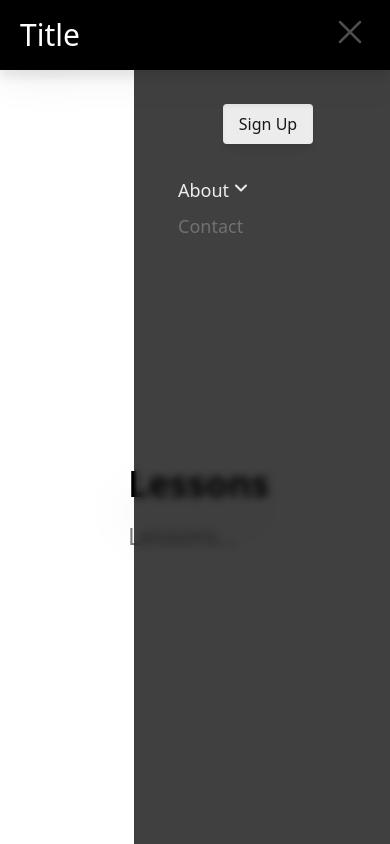
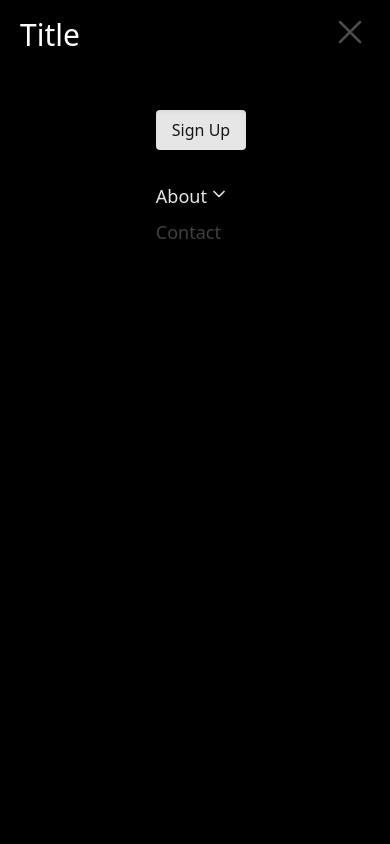
Before and after one commit to tannertanner1/pages-router, a Next.js app: page /about in a window 390 px wide. Both pictures are taken after a click on the button 350 px from the left and 32 px from the top of the page. Shown: the top 844 px of the page. Built offline with nearby package versions, Linux system fonts and the light colour scheme.

Commit message:
mobile fix

```diff
--- a/components/content.js
+++ b/components/content.js
@@ -1,26 +1,20 @@
-
 import { Element } from "react-scroll";
 import Link from "next/link";
 
 export default function Content() {
   const sections = [
-    { id: "lessons", text: "Lessons", content: "Lessons..." },
-    { id: "reviews", text: "Reviews", content: "Reviews..."},
-    { id: "policy", text: "Policy", content: "Policy..." },
+    { id: "lessons", h: "Lessons", p: "Lessons..." },
+    { id: "reviews", h: "Reviews", p: "Reviews..."},
+    { id: "policy", h: "Policy", p: "Policy..." },
   ];
 
   return (
     <div className="flex py-4">
       <div className="flex flex-col items-start w-full">
-        {sections.map(({ id, text, content }) => (
+        {sections.map(({ id, h, p }) => (
           <Element key={id} id={id} className="min-h-screen flex flex-col items-start justify-center w-full pl-32 lg:pl-52">
-            <h2 className="link text-main text-4xl font-bold mb-4">
-              <Link href={`/about#${id}`}>{text}</Link>
-            </h2>
-
-            <p className="text-main text-opacity-50 text-2xl">
-              {content}
-            </p>
+            <h2 className="link text-main text-4xl font-bold mb-4"><Link href={`/about#${id}`}>{h}</Link></h2>
+            <p className="text-main text-opacity-50 text-2xl">{p}</p>
           </Element>
         ))}
       </div>
--- a/components/drawer.js
+++ b/components/drawer.js
@@ -1,59 +1,53 @@
 import { useState } from "react";
 import Link from "next/link";
 
-export default function Drawer({ isDrawer }) {
-  const [isAccordion, setAccordion] = useState("");
+export default function Drawer({ handleDrawer }) {
+  const [isAccordion, setAccordion] = useState('');
 
-  const toggleAccordion = (accordion) => {
+  const handleAccordion = (accordion) => {
     setAccordion((prevAccordion) =>
-      prevAccordion === accordion ? "" : accordion
+      prevAccordion === accordion ? '' : accordion
     );
   };
 
   return (
-    <drawer className="sticky top-0 z-10">
-      {isDrawer && (
-        <div className="drawer fixed h-[calc(100vh-48px)] top-16 right-0 p-4 transition-transform w-64 z-40 backdrop-filter backdrop-blur-sm">
+    <drawer className="drawer flex justify-center top-0 p-4">
       <div className="py-4 px-4 overflow-y-auto">
         <div className="space-y-2 flex flex-col ml-3">
 
           <div className="flex justify-center mt-2 mb-6">
             <Link href="/sign-up">
-                  <button className="drawer-btn m-auto py-2 px-4">
-                    Sign Up
-                  </button>
+              <button className="drawer-btn m-auto py-2 px-4" onClick={handleDrawer}>Sign Up</button>
             </Link>
           </div>
 
-              <button className={`menu-btn text-lg flex flex-row ${isAccordion ? 'clicked' : ''}`} onClick={() => toggleAccordion("about")}>
+          <button className={`menu-btn text-lg flex flex-row ${isAccordion ? 'clicked' : ''}`} onClick={() => handleAccordion("about")}>
             About
-                <svg className="mt-1 ml-1 w-4 h-4" stroke="currentColor" stroke-width="3" fill="none" viewBox="0 0 24 24" xmlns="http://www.w3.org/2000/svg">
-                  <path d={isAccordion ? 'M4.5 15.75l7.5-7.5 7.5 7.5' : 'M19.5 8.25l-7.5 7.5-7.5-7.5' } stroke-linecap="round" stroke-linejoin="round" />
+            <svg className="mt-1 ml-1 w-4 h-4" stroke="currentColor" stroke-width="2.5" fill="none" viewBox="0 0 24 24" xmlns="http://www.w3.org/2000/svg">
+              <path d={isAccordion ? 'M4.5 15.75l7.5-7.5 7.5 7.5' : 'M19.5 8.25l-7.5 7.5-7.5-7.5'} stroke-linecap="round" stroke-linejoin="round" />
             </svg>
           </button>
 
           {isAccordion === "about" && (
             <div className="flex flex-col space-y-2 mt-2 pl-4 text-md opacity-75">
               <Link href="/about#lessons">
-                    <span className="link text">Lessons</span>
+                <span className="link text" onClick={handleDrawer}>Lessons</span>
               </Link>
               <Link href="/about#reviews">
-                    <span className="link text">Reviews</span>
+                <span className="link text" onClick={handleDrawer}>Reviews</span>
               </Link>
               <Link href="/about#policy">
-                    <span className="link text">Policy</span>
+                <span className="link text" onClick={handleDrawer}>Policy</span>
               </Link>
             </div>
           )}
 
           <Link href="/contact">
-                <span className="link text text-lg mt-4 opacity-25">Contact</span>
+            <span className="link text text-lg mt-4 opacity-25" onClick={handleDrawer}>Contact</span>
           </Link>
 
         </div>
       </div>
-        </div>
-      )}
     </drawer>
   );
 }
--- a/components/footer.js
+++ b/components/footer.js
@@ -11,12 +11,12 @@ export default function Footer() {
 
       <div className="flex flex-wrap flex-col items-center text-center justify-center">
         <div className="mb-4">
-          <Link href="/">
+          <Link href="/about">
             <span className="link text text-opacity-50 text-md">About</span>
           </Link>
         </div>
 
-        <Link href="/">
+        <Link href="/contact">
           <span className="link text text-opacity-50 text-md">Contact</span>
         </Link>
       </div>
--- /dev/null
+++ b/components/layout.js
@@ -0,0 +1,21 @@
+import { useState } from "react"
+import Navbar from "../components/navbar.js";
+import Footer from "../components/footer.js";
+
+export default function Layout({ children }) {
+  const [isDrawer, setDrawer] = useState(false);
+
+  const handleDrawer = () => {
+    setDrawer(!isDrawer);
+  };
+
+  return (
+    <>
+      <Navbar isDrawer={isDrawer} handleDrawer={handleDrawer} />
+      <div className={`${isDrawer ? 'hidden' : ''}`}>
+        {children}
+        <Footer />
+      </div>
+    </>
+  );
+}
--- a/components/navbar.js
+++ b/components/navbar.js
@@ -1,23 +1,28 @@
 import Link from "next/link";
+import Drawer from "./drawer.js"
 
-export default function Navbar({ isDrawer, setDrawer }) {
+export default function Navbar({ isDrawer, handleDrawer }) {
   return (
-    <navbar className="sticky top-0 z-10 backdrop-filter backdrop-blur-sm">
+    <navbar className="sticky top-0 z-10 lg:backdrop-filter lg:backdrop-blur-sm">
       <div className="menu px-3 py-3 flex items-center justify-between">
         <div className="flex-1 ml-2">
           <Link href="/">
-            <span className="link text text-3xl normal-case">Title</span>
+            <span className="link text text-3xl normal-case" onClick={handleDrawer}>Title</span>
           </Link>
         </div>
 
         <div className="flex-none mr-2">
-          <button className={`menu-btn ${isDrawer ? 'clicked' : ''}`} onClick={() => setDrawer(!isDrawer)}>
+          <button className={`menu-btn ${isDrawer ? 'clicked' : ''}`} onClick={handleDrawer}>
             <svg className="w-10 h-10" strokeWidth="1.5" stroke="currentColor" viewBox="0 0 24 24" fill="none" xmlns="http://www.w3.org/2000/svg">
               <path d={isDrawer ? 'M6 18L18 6M6 6l12 12' : 'M3.75 9h16.5m-16.5 6.75h16.5'} strokeLinecap="round" strokeLinejoin="round" />
             </svg>
           </button>
         </div>
       </div>
+
+      <div className={`bg-black dark:bg-white text ${isDrawer ? 'block' : 'hidden'} top-16 bottom-0 z-40 h-screen overflow-y-auto transition-transform translate-x-0 w-full`}>
+        <Drawer handleDrawer={handleDrawer} />
+      </div>
     </navbar>
   );
 }
--- a/pages/_app.js
+++ b/pages/_app.js
@@ -1,20 +1,10 @@
 import "../styles/globals.css";
-
-import Navbar from "../components/navbar.js";
-import Drawer from "../components/drawer.js";
-import Footer from "../components/footer.js";
-
-import { useState } from "react";
+import Layout from "../components/layout.js"
 
 export default function App({ Component, pageProps }) {
-  const [isDrawer, setDrawer] = useState(false);
-
   return (
-    <>
-      <Drawer isDrawer={isDrawer} />
-      <Navbar isDrawer={isDrawer} setDrawer={setDrawer} />
-        <Component {...pageProps} />
-      <Footer />
-    </>
+    <Layout>
+      <Component {...pageProps} />
+    </Layout>
   );
 }
--- a/styles/globals.css
+++ b/styles/globals.css
@@ -22,8 +22,8 @@
       dark:shadow-inner dark:drop-shadow-xl
       /* bg-gradient-to-r from-dark via-dark to-dark
       dark:bg-gradient-to-r dark:from-light dark:via-light dark:to-light */
-      /* bg-dark bg-opacity-75
-      dark:bg-light dark:bg-opacity-75 */
+      /* bg-dark lg:bg-opacity-75
+      dark:bg-light lg:dark:bg-opacity-75 */
       bg-dark
       dark:bg-light
   }
@@ -57,7 +57,7 @@
   .link {
     @apply
       bg-transparent drop-shadow-2xl
-      hover:bg-transparent hover:opacity-50
+      lg:hover:bg-transparent lg:hover:opacity-50
       transition-opacity duration-300
   }
   .btn {
```
Also changed, not shown: 1 other file (tests, documents, lock files or other folders). Lines whose indentation alone changed are shown as unchanged.
